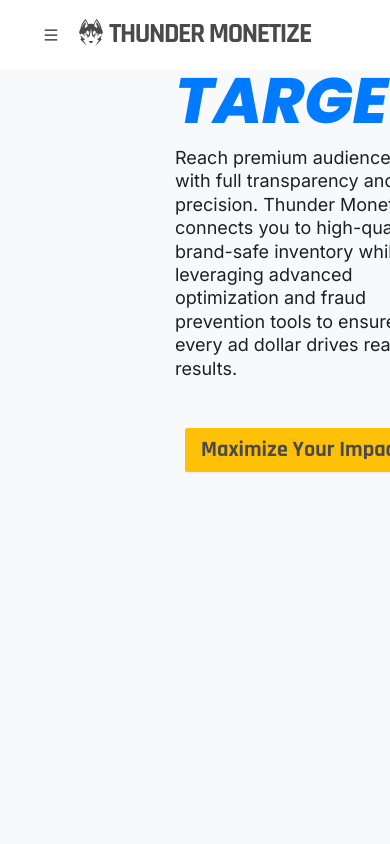
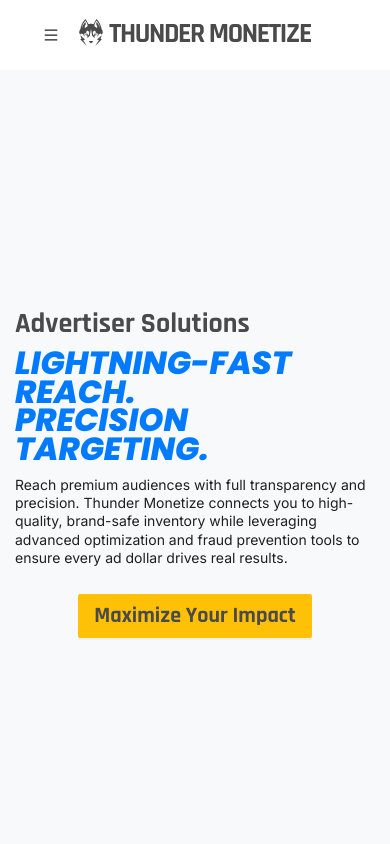
Before and after one commit to jwong65/vite-react-site, a React (Vite) app: page /advertisers in a window 390 px wide. Shown: the top 844 px of the page. Built offline with nearby package versions, Linux system fonts and the light colour scheme.

Commit message:
Added styling for text in mobile, rearranged the publisher page.

```diff
--- a/src/pages/advertisers.css
+++ b/src/pages/advertisers.css
@@ -416,17 +416,19 @@
         width: 100vw;
         position: relative;
         min-height: 780px;
-        left: 50%;
-        right: 50%;
         margin-left: -50vw;
         margin-right: -50vw;
+        justify-content: center;
     }
 
     .advertiser-hero-container{
+        min-height: 780px;
+        display: flex;
+        flex-direction: column;
+        justify-content: center;
         width: 100%;
-        position: relative;
     }
-    .avertiser-text-overlay{
+    .advertiser-text-overlay{
         width: 100%;
         max-width: 100%;
         padding: 0 15px;
@@ -438,4 +440,22 @@
     .advertiser-floating-overlay{
         display: none;
     }
+    .advertiser-main-heading{
+        margin-top: 30px;
+        font-size: 28px;
+        text-align: left;
+        width: 100%;
+    }
+    .advertiser-sub-heading{
+        font-size: 32px;
+        text-align: left;
+        width: 100%;
+        margin: 12px 0px;
+    }
+    .advertiser-sub-heading2{
+        font-size: 14px;
+        text-align: left;
+        width: 100%;
+        margin-bottom: 24px;
+    }
 }
--- a/src/pages/publisher.css
+++ b/src/pages/publisher.css
@@ -537,15 +537,8 @@
         width: 100%;
         max-width: 100%;
     }
-    .publisher-text-overlay-2{
-        width: 100%;
-        max-width: 100%;
-        padding: 0 15px;
-        font-size: 28px;
-    }
     .publisher-hero-section-wrapper{
         width: 100vw;
-        background-color: #007BFF;
         min-height: 780px;
         position: relative;
         margin-left: -50vw;
@@ -559,6 +552,12 @@
         flex-direction: column;
         justify-content: center;
         margin: 0;
+    }
+    .publisher-text-overlay-2{
+        width: 100%;
+        max-width: 100%;
+        padding: 0 15px;
+        font-size: 28px;
     }
     .publisher-text-overlay{
         position: relative;
```
